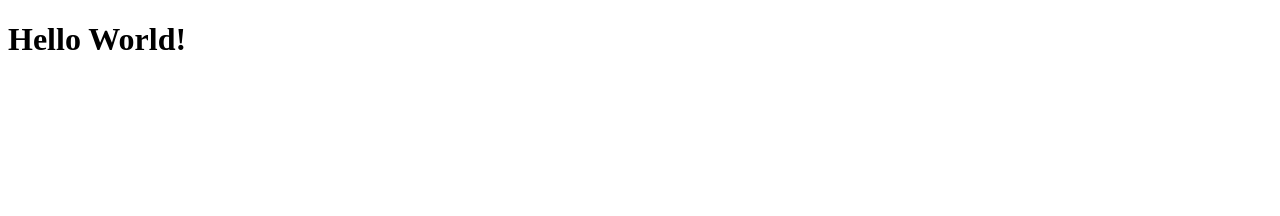
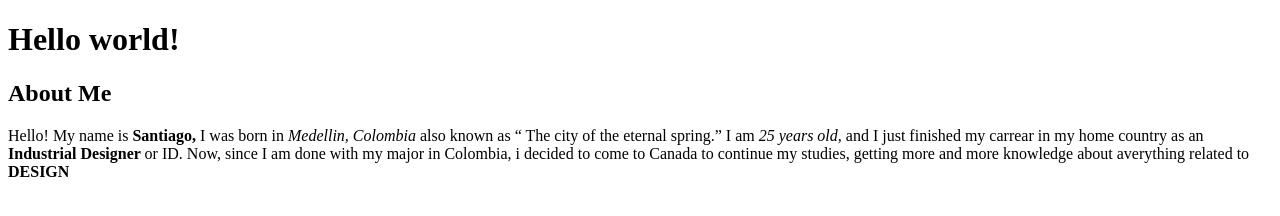
Before and after one commit to lope0207/html-assignment, a plain HTML site: page index.html in a window 1280 px wide. Drawn offline with Linux system fonts and the light colour scheme.

Commit message:
working on first pharagraph

```diff
--- a/index.html
+++ b/index.html
@@ -7,8 +7,16 @@
     <title>HTML Assignment</title>
 </head>
 <body>
+    <header>
+        <h1> Hello world! </h1>
+    </header>
 
-    <h1>Hello World!</h1>
+    <article>
+        <h2> About Me </h2>
+        <p> Hello! My name is <strong>Santiago,</strong> I was born in <em>Medellin, Colombia</em> also known as <q> The city of the eternal spring.</q>
+        I am <em> 25 years old,</em> and I just finished my carrear in my home country as an <strong> Industrial Designer </strong> or <abbr>ID</abbr>.
+        Now, since I am done with my major in Colombia, i decided to come to Canada to continue my studies, getting more and more knowledge about averything related to <strong>DESIGN</strong></strong></p>
+    </article>
 
 </body>
 </html>
```
